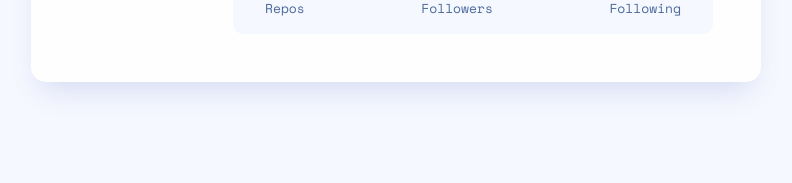
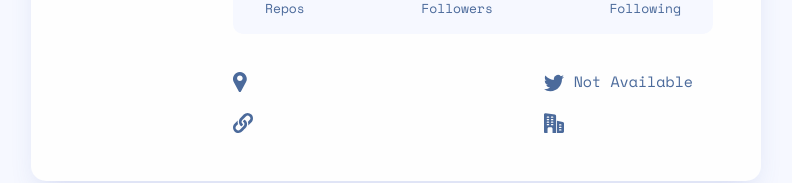
Before and after one commit to towkir/devfinder, a React (Create React App) app: page / in a window 1280 px wide. Shown: the part 334-517 px from the top of the page, without its empty margins (244-1036 px from the left). Built offline with nearby package versions, Linux system fonts and the light colour scheme.

Commit message:
added links to user card

```diff
--- a/src/components/UserCard/index.css
+++ b/src/components/UserCard/index.css
@@ -69,6 +69,7 @@
   background-color: var(--body-background);
   padding: 15px 32px;
   border-radius: 10px;
+  margin-bottom: 36px;
   display: flex;
   align-items: flex-start;
   justify-content: space-between;
@@ -88,6 +89,29 @@
   line-height: 34px;
 }
 
+.user-card .detailed-info .detailed-links {
+  display: flex;
+  justify-content: space-between;
+}
+
+.user-card .detailed-info .detailed-links ul {
+  list-style: none;
+  margin-right: 20px;
+}
+
+.user-card .detailed-info .detailed-links ul li {
+  font-size: 15px;
+  line-height: 22px;
+}
+
+.user-card .detailed-info .detailed-links ul li:not(:last-child) {
+  margin-bottom: 19px;
+}
+
+.user-card .detailed-info .detailed-links ul li svg {
+  vertical-align: bottom;
+}
+
 :root[data-theme="dark"] {
   .user-card {
     box-shadow: none;
--- a/src/components/UserCard/index.js
+++ b/src/components/UserCard/index.js
@@ -1,3 +1,7 @@
+import IconLocation from 'components/VectorIcons/IconLocation';
+import IconLink from 'components/VectorIcons/IconLink';
+import IconTwitter from 'components/VectorIcons/IconTwitter';
+import IconCompany from 'components/VectorIcons/IconCompany';
 import './index.css';
 
 function UserCard({user}) {
@@ -31,6 +35,16 @@ function UserCard({user}) {
             <p>{user.following}</p>
           </div>
         </div>
+        <div className="detailed-links">
+          <ul>
+            <li><IconLocation/> {user.location}</li>
+            <li><IconLink/> {user.blog}</li>
+          </ul>
+          <ul>
+            <li><IconTwitter/> {user.twitter_username || 'Not Available'}</li>
+            <li><IconCompany/> {user.company}</li>
+          </ul>
+        </div>
       </div>
     </div>
   )
```
